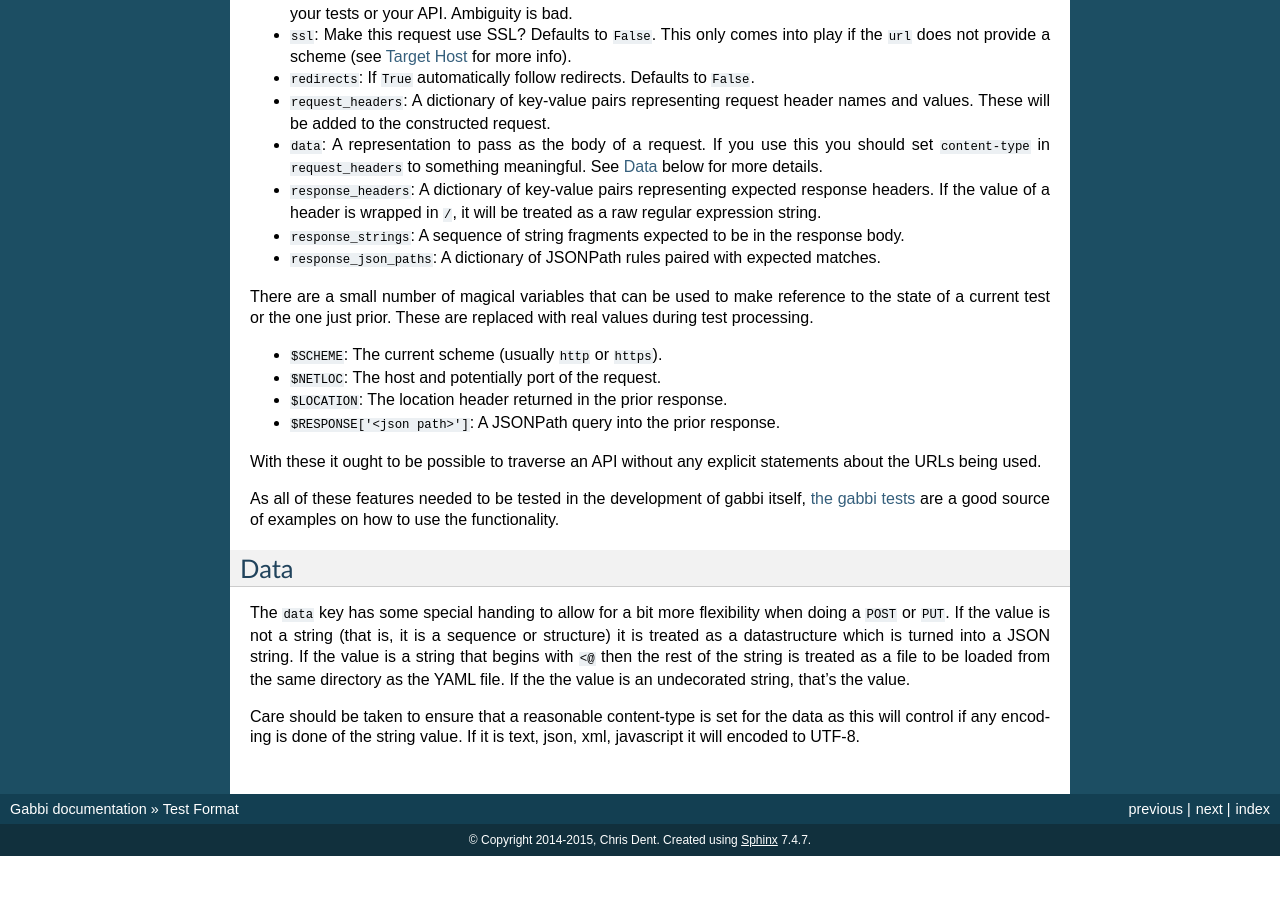
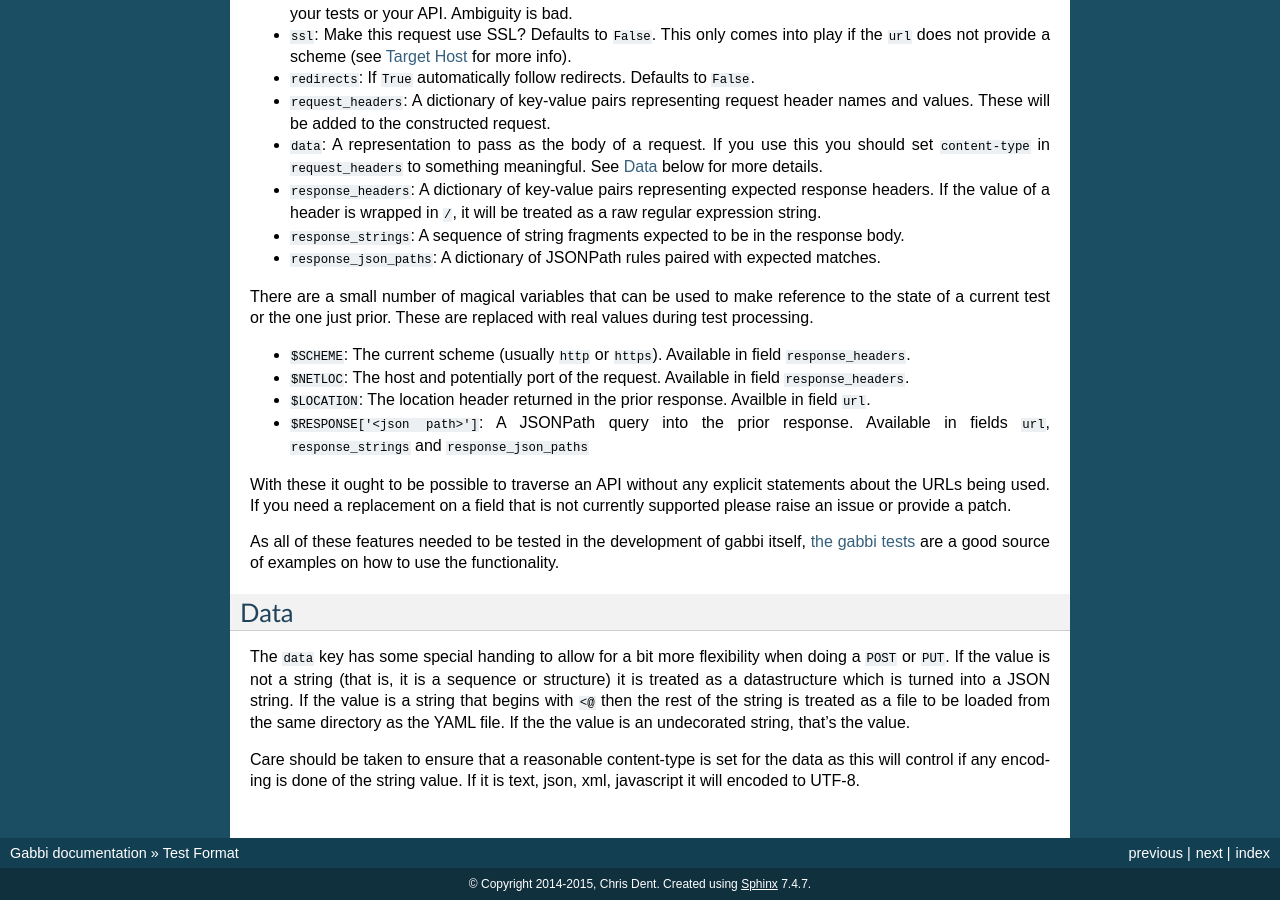
Before and after one commit to cdent/gabbi, a Sphinx documentation site: the page built from docs/source/format.rst, in a window 1280 px wide and 900 px high, scrolled down 683 px. Built offline with Sphinx 7.4.7, drawn with Linux system fonts in a browser that asks for light colours; before the commit the page ends 1539 px from its top, so only the background shows below that.

Commit message:
Update docs for $RESPONSE changes.

```diff
--- a/docs/source/format.rst
+++ b/docs/source/format.rst
@@ -67,13 +67,19 @@ reference to the state of a current test or the one just prior. These
 are replaced with real values during test processing.
 
 * ``$SCHEME``: The current scheme (usually ``http`` or ``https``).
+  Available in field ``response_headers``.
 * ``$NETLOC``: The host and potentially port of the request.
+  Available in field ``response_headers``.
 * ``$LOCATION``: The location header returned in the prior response.
+  Availble in field ``url``.
 * ``$RESPONSE['<json path>']``: A JSONPath query into the prior
-  response.
+  response. Available in fields ``url``, ``response_strings`` and
+  ``response_json_paths``
 
 With these it ought to be possible to traverse an API without any
-explicit statements about the URLs being used.
+explicit statements about the URLs being used. If you need a
+replacement on a field that is not currently supported please raise
+an issue or provide a patch.
 
 As all of these features needed to be tested in the development of
 gabbi itself, `the gabbi tests`_ are a good source of examples on how
--- a/gabbi/__init__.py
+++ b/gabbi/__init__.py
@@ -15,4 +15,4 @@
 # under the License.
 """See gabbi.driver and gabbbi.case."""
 
-__version__ = '0.5.1'
+__version__ = '0.6.0'
```
